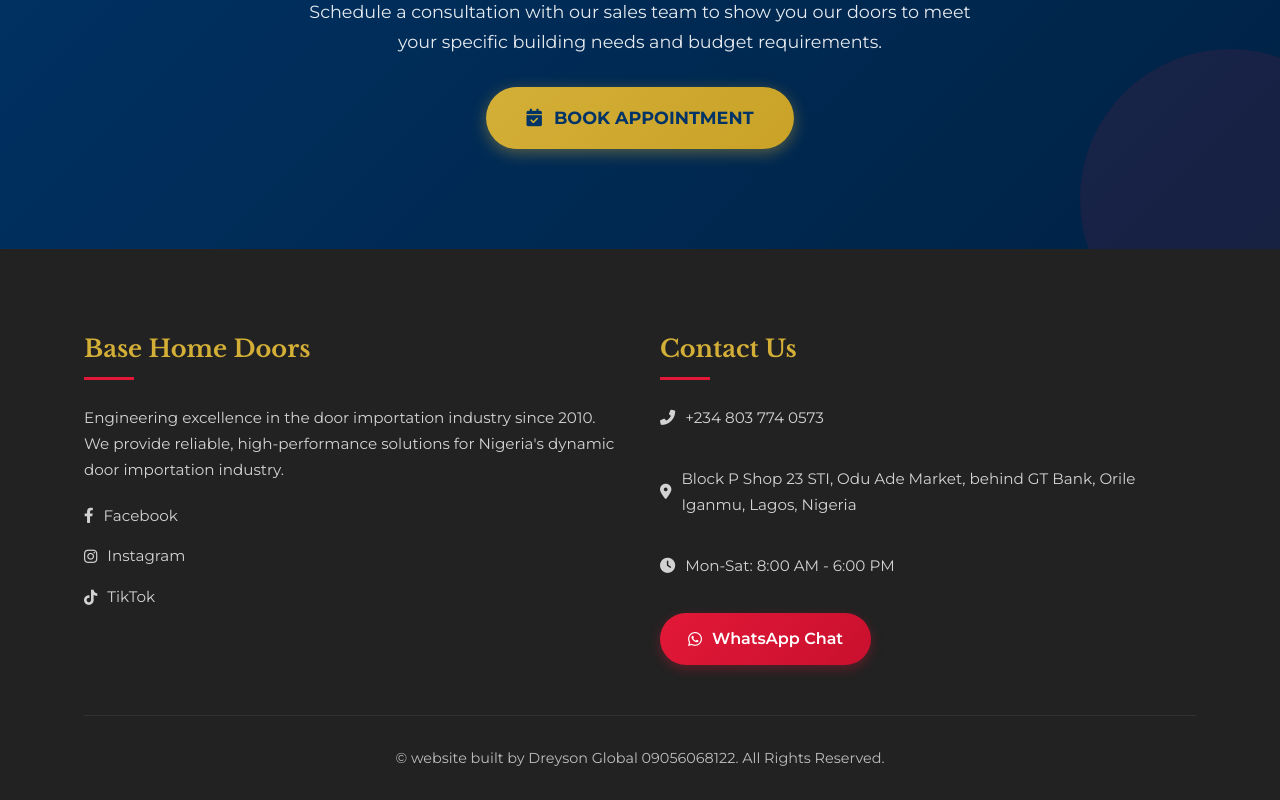
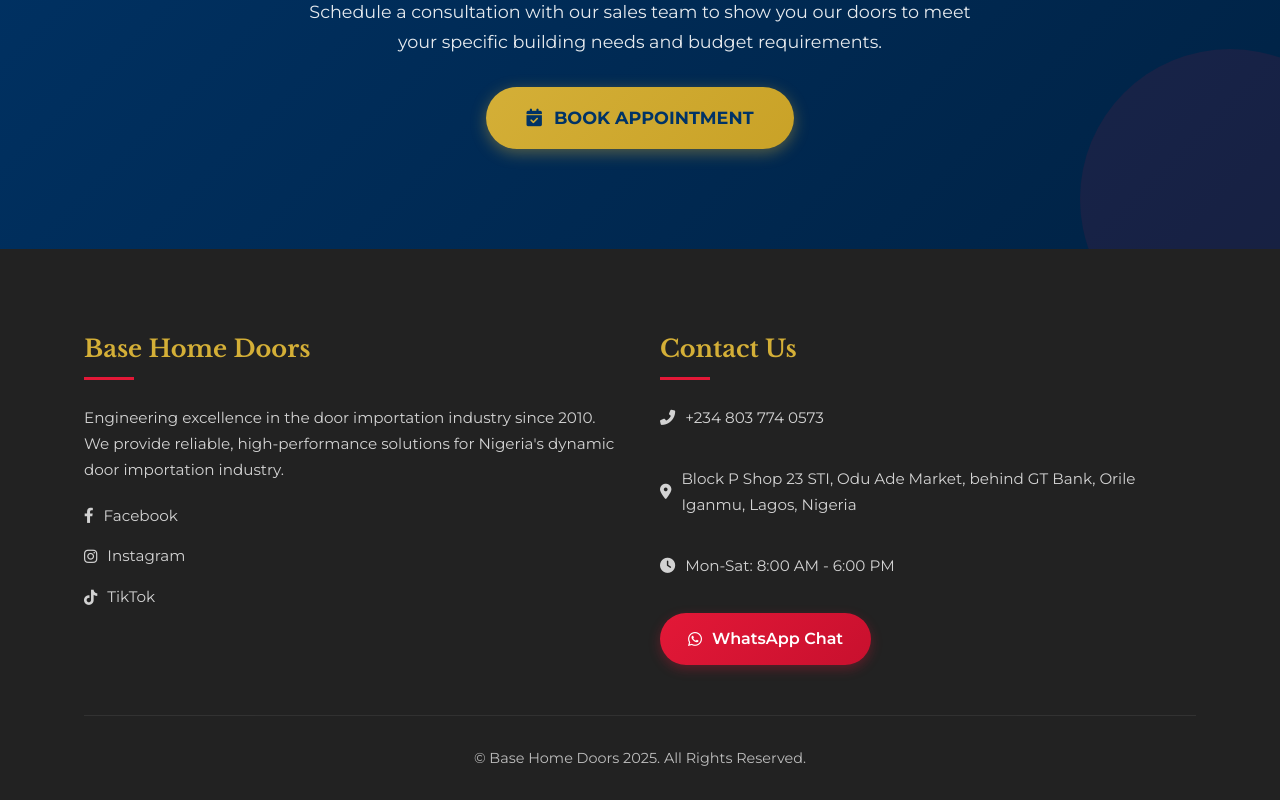
Before and after one commit to Dreysonglobal/basehomedoors, a plain HTML site: page index.html in a window 1280 px wide. Shown: the part 4320-5120 px from the top of the page. Drawn offline with nearby package versions, Linux system fonts and the light colour scheme.

Commit message:
Update index.html

```diff
--- a/index.html
+++ b/index.html
@@ -1187,7 +1187,7 @@
                 </div>
             </div>
             <div class="footer-bottom">
-                <p>&copy; website built by Dreyson Global 09056068122. All Rights Reserved.</p>
+                <p>&copy; Base Home Doors 2025. All Rights Reserved.</p>
             </div>
         </div>
     </footer>
```
